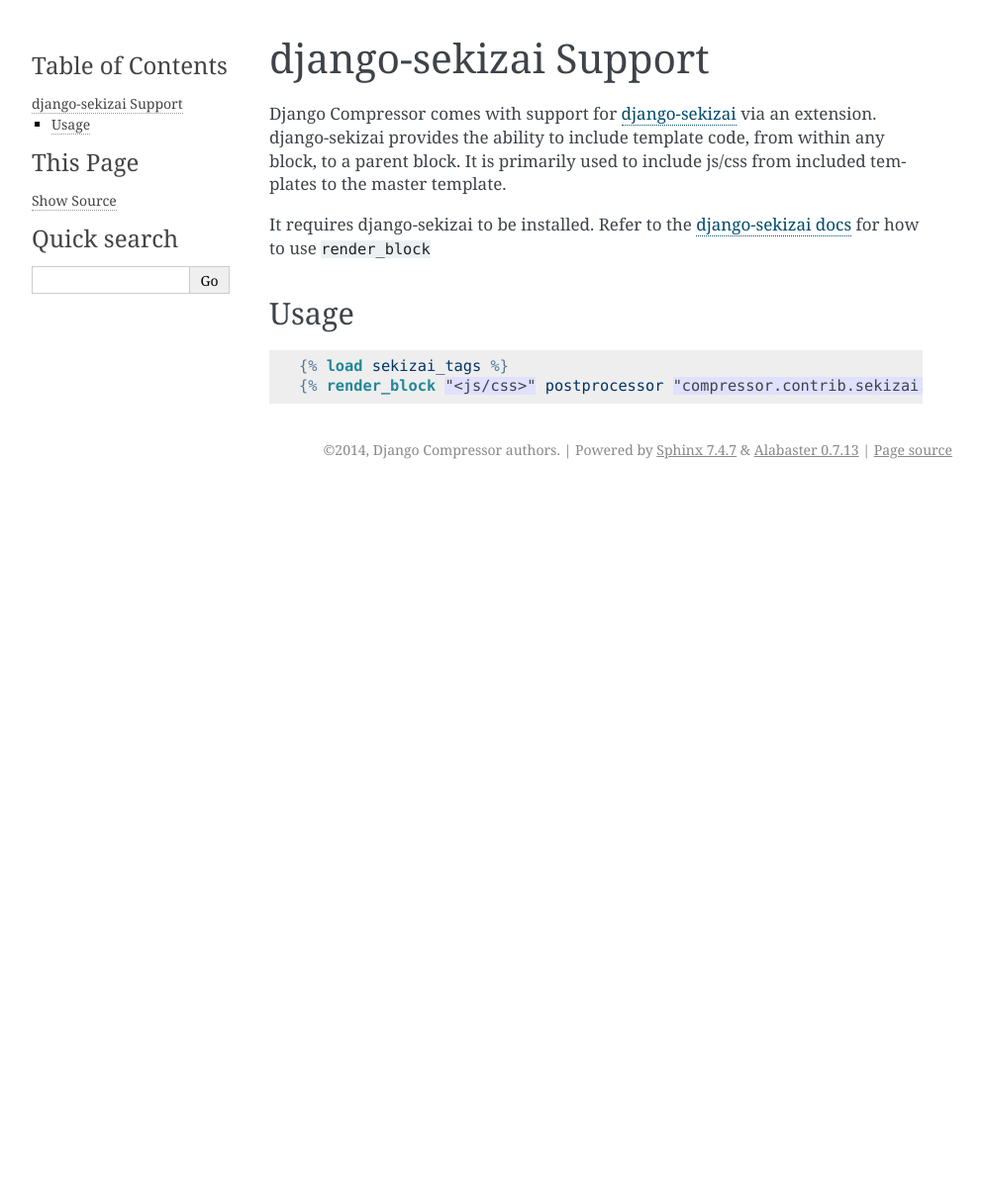
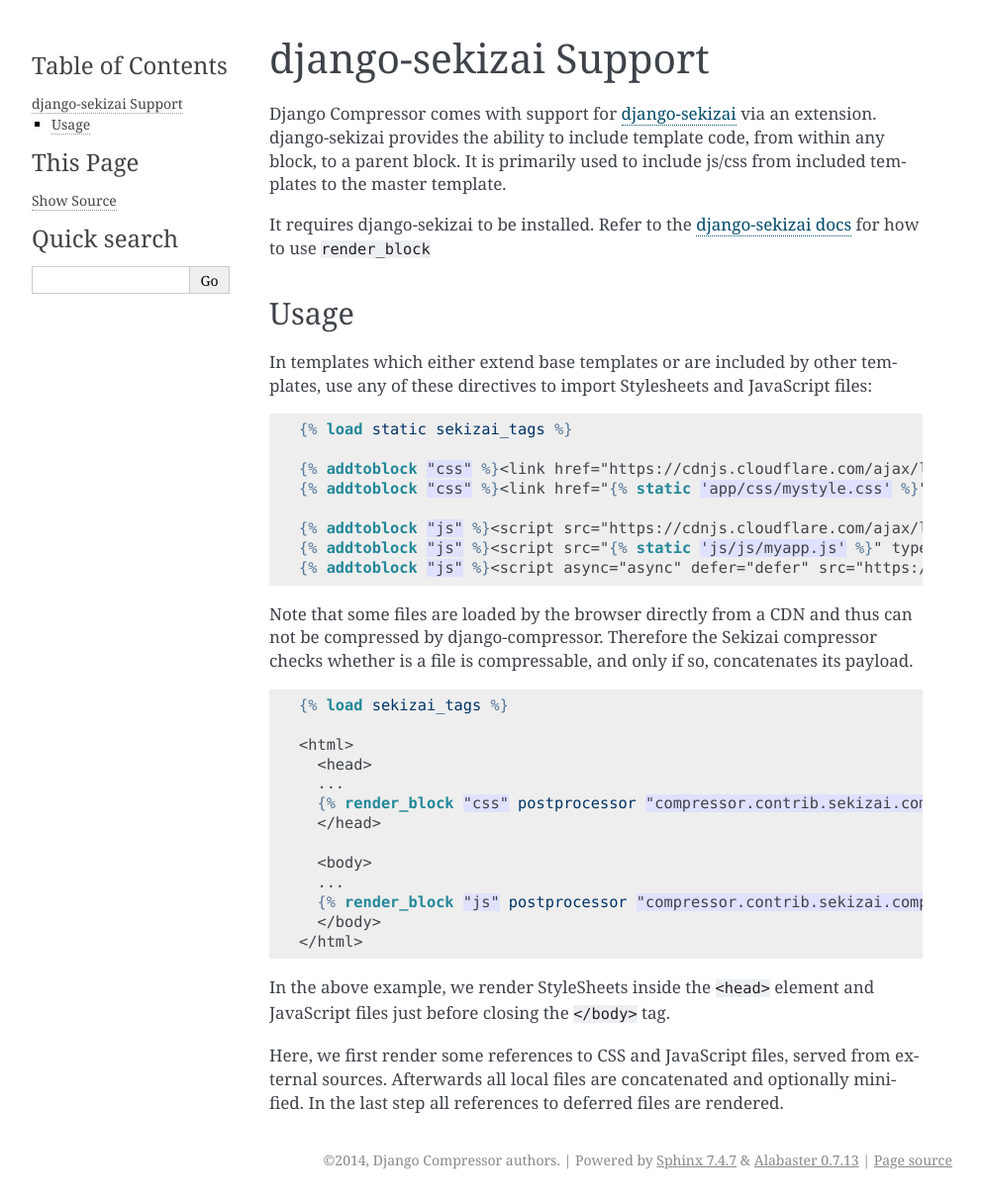
Before and after one commit to django-compressor/django-compressor, a Sphinx documentation site: the page built from docs/django-sekizai.txt, in a window 1280 px wide. Shown: the whole page at 99% size, without its empty margins (148-1141 px from the left). Built offline with Sphinx 7.4.7, drawn with Linux system fonts in a browser that asks for light colours; before the commit the page ends 900 px from its top, so only the background shows below that.

Commit message:
add documentation for enhanced Sekizai compressor

```diff
--- a/docs/django-sekizai.txt
+++ b/docs/django-sekizai.txt
@@ -14,11 +14,47 @@
 Usage
 -----
 
+In templates which either extend base templates or are included by other templates,
+use any of these directives to import Stylesheets and JavaScript files:
+
+
+.. code-block:: django
+
+    {% load static sekizai_tags %}
+
+    {% addtoblock "css" %}<link href="https://cdnjs.cloudflare.com/ajax/libs/select2/4.0.5/css/select2.min.css" rel="stylesheet" />{% endaddtoblock %}
+    {% addtoblock "css" %}<link href="{% static 'app/css/mystyle.css' %}" rel="stylesheet" type="text/css" />{% endaddtoblock %}
+
+    {% addtoblock "js" %}<script src="https://cdnjs.cloudflare.com/ajax/libs/select2/4.0.5/js/select2.min.js"></script>{% endaddtoblock %}
+    {% addtoblock "js" %}<script src="{% static 'js/js/myapp.js' %}" type="text/javascript"></script>{% endaddtoblock %}
+    {% addtoblock "js" %}<script async="async" defer="defer" src="https://maps.googleapis.com/maps/api/js?key={{ config.apiKey }}&callback=initMap"></script>{% endaddtoblock %}
+
+Note that some files are loaded by the browser directly from a CDN and thus can not be compressed
+by django-compressor. Therefore the Sekizai compressor checks whether is a file is compressable, and
+only if so, concatenates its payload.
+
 .. code-block:: django
 
     {% load sekizai_tags %}
-    {% render_block "<js/css>" postprocessor "compressor.contrib.sekizai.compress" %}
 
+    <html>
+      <head>
+      ...
+      {% render_block "css" postprocessor "compressor.contrib.sekizai.compress" %}
+      </head>
+
+      <body>
+      ...
+      {% render_block "js" postprocessor "compressor.contrib.sekizai.compress" %}
+      </body>
+    </html>
+
+In the above example, we render StyleSheets inside the ``<head>`` element and JavaScript files
+just before closing the ``</body>`` tag.
+
+Here, we first render some references to CSS and JavaScript files, served from external
+sources. Afterwards all local files are concatenated and optionally minified. In the last
+step all references to deferred files are rendered.
 
 .. _django-sekizai: https://github.com/ojii/django-sekizai
 .. _django-sekizai docs: https://django-sekizai.readthedocs.io/en/latest/
```
